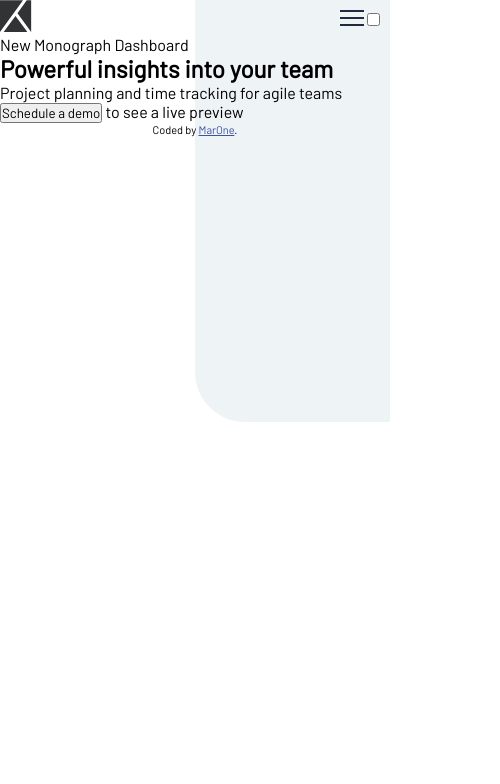
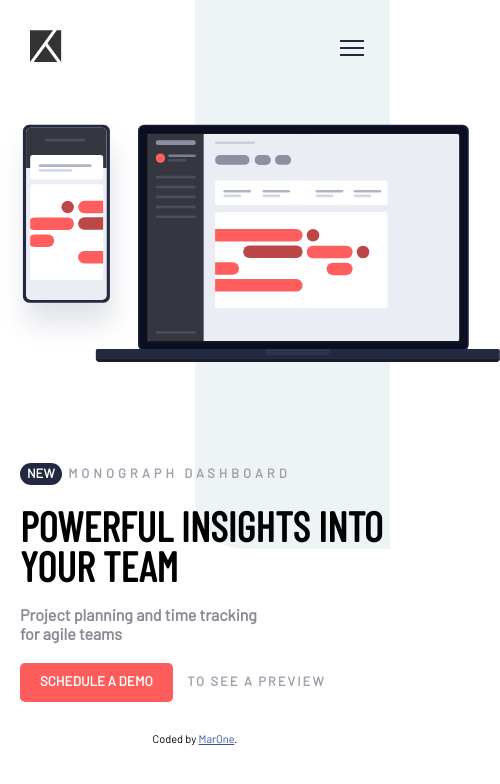
Before and after one commit to M-Marou/C2-N3, a website: page index.html in a window 390 px wide. Shown: the whole page, 500 px wide, since content can reach past the window. Drawn offline with nearby package versions, Linux system fonts and the light colour scheme.

Commit message:
mobile version done
done coding the mobile version of the header

```diff
--- a/index.html
+++ b/index.html
@@ -17,7 +17,7 @@
   <body>
     <section class="header">
       <div class="header__background"></div>
-      <img src="images/logo.svg" alt="logo">
+      <div class="header__logo"><img src="images/logo.svg" alt="logo"></div>
       <div class="header__menu">
         <label for="toggle" class="header__menu--close"><img src="images/icon-close.svg" alt="hamburger"></label>
         <label for="toggle" class="header__menu--burger"><img src="images/icon-hamburger.svg" alt="hamburger"></label>
@@ -26,13 +26,17 @@
           <li><a href="#">Product</a></li>
           <li><a href="#">Features</a></li>
           <li><a href="#">Pricing</a></li>
+          <hr>
           <li><a href="#"><span>Login</span></a></li>
         </ul>
       </div>
-      <div class="header__title"><span>New</span> Monograph Dashboard</div>
-      <h2>Powerful insights into your team</h2>
-      <p>Project planning and time tracking for agile teams</p>
-      <div><button>Schedule a demo</button> to see a live preview</div>
+      <div class="header__image"><img src="images/illustration-devices.svg" alt="image"></div>
+      <div class="header__content">
+        <div class="header__content--new"><span>NEW</span> MONOGRAPH DASHBOARD</div>
+        <div class="header__content--title">Powerful insights into your team</div>
+        <div class="header__content--p">Project planning and time tracking <br> for agile teams</div>
+        <div class="header__content--button"><button>Schedule a demo</button> to see a preview</div>
+      </div>
     </section>
 
     <footer>
--- a/sass/_footer.scss
+++ b/sass/_footer.scss
@@ -1,4 +1,5 @@
 footer {
+    padding: 30px;
     .attribution {
         font-size: 11px;
         text-align: center;
--- a/sass/_header.scss
+++ b/sass/_header.scss
@@ -7,43 +7,127 @@
 .header {
     &__background {
         position: absolute;
-        height: 50vh;
+        height: 65vh;
         width: 50vw;
         background-color: hsl(207, 33%, 95%);
         z-index:-1;
         right: 0;
         border-radius: 0px 0px 0px 50px;
     }
+    &__logo {
+        position: absolute;
+        margin-top: 30px;
+        margin-left: 30px;
+    }
     &__menu {
         position: absolute;
         right: 0;
         top: 0;
-        margin-top: 10px;
-        margin-right:10px ;
+        text-align: right;
+        margin-top: 40px;
+        margin-right:50px ;
         &--close {
-            img {
-                position: absolute;
-                cursor: pointer;
-                display: none;
-            }
+            position: absolute;
+            cursor: pointer;
+            display: none;
         }
         &--burger {
+            position: absolute;
             cursor: pointer;
         }
         ul {
             display: none;
             text-align: center;
+            background-color: white;
+            padding: 5px 15px;
+            border-radius: 5px;
+            margin-top: 70px;
+            box-shadow: 0px 0px 15px rgba(0, 0, 0, 0.20);
+            list-style: none;
             a {
                 text-decoration: none;
                 display: block;
-                margin: 20px 0px;
+                margin: 25px 0px;
+                text-transform: uppercase;
+                font-weight: bold;
+                color: hsl(230, 29%, 20%);
+                span {
+                    color: hsl(231, 7%, 65%);
+                    padding:10px 100px;
+                }
+            }
+            hr {
+                border: 0;
+                border-top: 1.5px solid lightgray;
             }
         }
         #toggle:checked + ul {
             display: block;
         }
-        #toggle:checked + &--close img {
+        #toggle:checked + &--close {
             display: block;
+        }
+        #toggle {
+            display: none;
+        }
+    }
+    &__image {
+        padding-top: 120px;
+        img {
+            max-width: 500px;
+        }
+    }
+    &__content {
+        padding-left: 20px;
+        &--new {
+            font-size: 0.8rem;
+            letter-spacing: 4px;
+            font-weight: bold;
+            color: hsl(231, 7%, 65%);
+            padding-top: 100px;
+            span {
+                color: white;
+                background-color: hsl(230, 29%, 20%);
+                padding: 2px 7px;
+                padding-bottom: 4px;
+                border-radius: 15px;
+                letter-spacing: 0px;
+            }
+        }
+        &--title {
+            text-transform: uppercase;
+            font-size: 2.6rem;
+            padding-top: 24px;
+            font-family: 'Barlow Condensed', ;
+            font-weight: bold;
+            line-height: 40px;
+        }
+        &--p {
+            padding: 20px 0;
+            font-weight: bold;
+            color: hsl(235, 5%, 56%);
+        }
+        &--button {
+            font-weight: bold;
+            text-transform: uppercase;
+            font-size: 0.8rem;
+            letter-spacing: 2px;
+            color: hsl(231, 7%, 65%);
+            button {
+                background-color: hsl(0, 100%, 68%);
+                border: none;
+                padding: 10px 20px;
+                padding-bottom: 13px;
+                border-radius: 5px;
+                color: white;
+                font-weight: bold;
+                text-transform: uppercase;
+                cursor: pointer;
+                margin-right: 10px;
+            }
+            button:hover {
+                background-color: hsl(0, 93%, 71%);
+            }
         }
     }
 }
```
Also changed, not shown: css/main.css.
